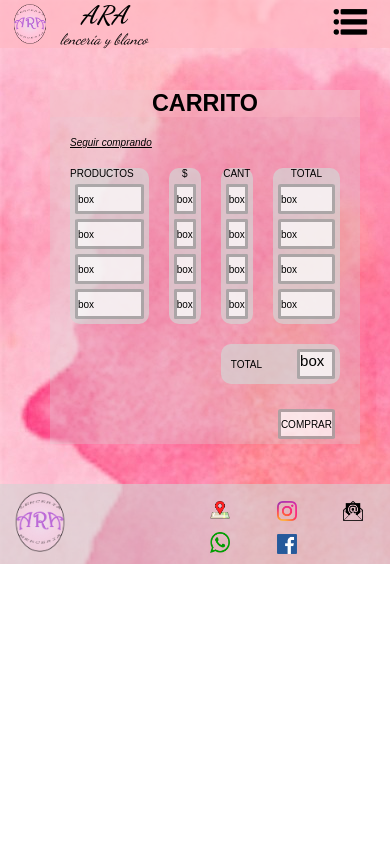
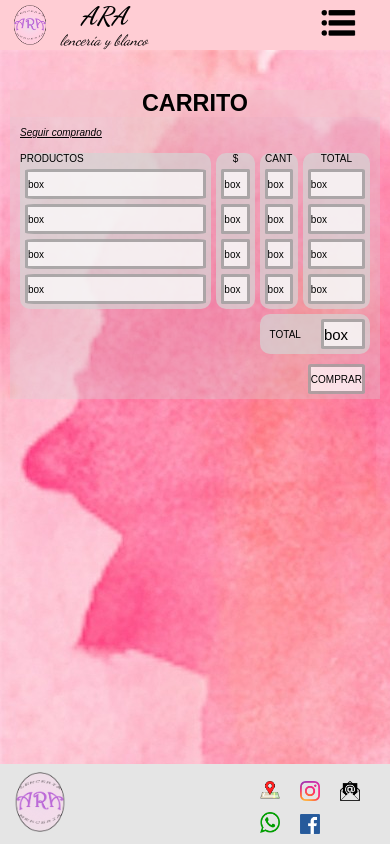
Before and after one commit to andresrullo/Proyecto-Final, a plain HTML site: page pages/carrito.html in a window 390 px wide. Drawn offline with Linux system fonts and the light colour scheme; a web font is replaced by a local one.

Commit message:
Actualizacion responsive + background main

```diff
--- a/CSS/styles.css
+++ b/CSS/styles.css
@@ -5,7 +5,6 @@
     box-sizing: border-box; /* MANTIENE TODO EL CONTENIDO DE LA WEB DENTRO DEL TAMAÑO DE LA PANTALLA */
 }
 .body {
-    background-image: url(../assets/Fondo/Fondo\ 01.jpg); /*fondo para la pagina*/
     display: grid;
     height: 100vh;
     grid-template-columns: 1fr;
@@ -24,9 +23,11 @@
     background-color: hsl(351, 100%, 86%, 70%); /*fondo del navegador*/
     position: fixed;
     width: 100%;
+    height: 50px;
 }
 .main {
     grid-area: main;
+    background-image: url(../assets/Fondo/Fondo\ 01.jpg); /*fondo para la pagina*/
 }
 .footer {
     grid-area: footer;
@@ -344,7 +345,6 @@
 
 @media (max-width: 768px) {
     .body {
-        background-image: url(../assets/Fondo/Fondo\ 01.jpg); /*fondo para la pagina*/
         display: grid;
         height: 100vh;
         grid-template-columns: 1fr;
@@ -363,9 +363,11 @@
         background-color: hsl(351, 100%, 86%, 70%); /*fondo del navegador*/
         position: fixed;
         width: 100%;
+        height: 50px;
     }
     .main {
         grid-area: main;
+        background-image: url(../assets/Fondo/Fondo\ 01.jpg); /*fondo para la pagina*/
     }
     .footer {
         grid-area: footer;
@@ -682,9 +684,8 @@
 
 @media (max-width: 576px) {
     .body {
-        background-image: url(../assets/Fondo/Fondo\ 01.jpg) ; /*fondo para la pagina*/
         display: grid;
-        height: 100%;
+        height: 100vh;
         grid-template-columns: 1fr;
         grid-template-rows: 50px 1fr 80px;
         grid-template-areas:
@@ -701,9 +702,11 @@
         background-color: hsl(351, 100%, 86%, 70%); /*fondo del navegador*/
         position: fixed;
         width: 100%;
+        height: 50px;
     }
     .main {
         grid-area: main;
+        background-image: url(../assets/Fondo/Fondo\ 01.jpg) ; /*fondo para la pagina*/
     }
     .footer {
         grid-area: footer;
@@ -744,7 +747,7 @@
 
     .desplegable {
         display: flex;
-        margin-right: 5%;
+        margin-right: 8%;
     }
     .nav {
         list-style: none;
@@ -768,18 +771,16 @@
     .nav li ul {
         display: none;
         position: absolute;   /*PARA QUE NO ME AGRANDE EL HEADER*/
-        min-width: 140px
     }
     .nav li:hover > ul {   /*HOVER PARA HACER APARECER LOS MENU*/
         display: block ;
-        margin: auto;
     }
 
                                                 /* MODIFICACIONES PARA CUERPO DE PAGINAS */
     #cuerpo-paginas {
         margin-top: 40px;
-        margin-left: 50px;
-        margin-right: 50px;
+        margin-left: 10px;
+        margin-right: 10px;
         margin-bottom: 40px;
         background-color: hsl(0, 0%, 83%, 30%);
         font-family: 'ABeeZee', sans-serif;
@@ -882,7 +883,7 @@
                                                 /* FORMULARIO DE CARRITO */
     .cuerpo-paginas-carrito {
         display: grid;
-        grid-template-columns: 5fr 0.8fr 1fr 1fr;
+        grid-template-columns: 5fr 1fr 1fr 1fr;
         grid-template-rows: 0, 5fr 4fr 1fr 1fr;
         grid-template-areas:
             "seguircomprando seguircomprando seguircomprando seguircomprando"
@@ -890,8 +891,8 @@
             ". . total total"
             ". . . comprar";
         height: 100%;
-        gap: 20px;
-        margin: 20px;
+        gap: 5px;
+        margin: 10px;
         font-size: 10px;
     }
 
@@ -902,6 +903,7 @@
         text-align: left;
         font-style: italic;
         text-decoration: underline;
+        margin-bottom: 10px;
     }
     .casillero-items {
         grid-area: casproductos;
@@ -954,7 +956,7 @@
         ;
         align-items: center;
         justify-content: center;
-        gap: 20px;
+        gap: 5px;
     }
     .total-container span{
         grid-area: p;
@@ -994,11 +996,12 @@
     }
 
     .footer-social{
-        width: 200px;
+        width: 120px;
         display: grid;
         grid-template-columns: repeat(3, 1fr);
         justify-content: space-around;
         align-content: center;
+        margin-right: 10px;
     }
     .footer-social-red{
         margin-right: 10px;
--- a/pages/carrito.html
+++ b/pages/carrito.html
@@ -47,7 +47,7 @@
             </div>
             <div class="desplegable">
                 <ul class="nav">
-                    <li><img class="nav-imagen" src="/assets/desplegable 01.png" alt="nav">
+                    <li><img class="nav-imagen" src="../assets/desplegable 01.png" alt="nav">
                         <ul class="nav-pages">
                             <li><a class="pages-titulo" href="../index.html">Inicio</a></li>
                             <li><a class="pages-titulo" href="../pages/lenceria.html">Lencería</a></li>
@@ -101,7 +101,7 @@
                     <section class="total">
                         <div class="total-container">
                             <span>TOTAL</span>
-                            <div class="total-box"> box</div>
+                            <div class="box total-box"> box</div>
                         </div>
                     </section>
                     <section class="comprar">
```
Also changed, not shown: index.html (+1 -1 lines), pages/blanco.html (+1 -1 lines), pages/contacto.html (+1 -1 lines), pages/lenceria.html (+1 -1 lines).
